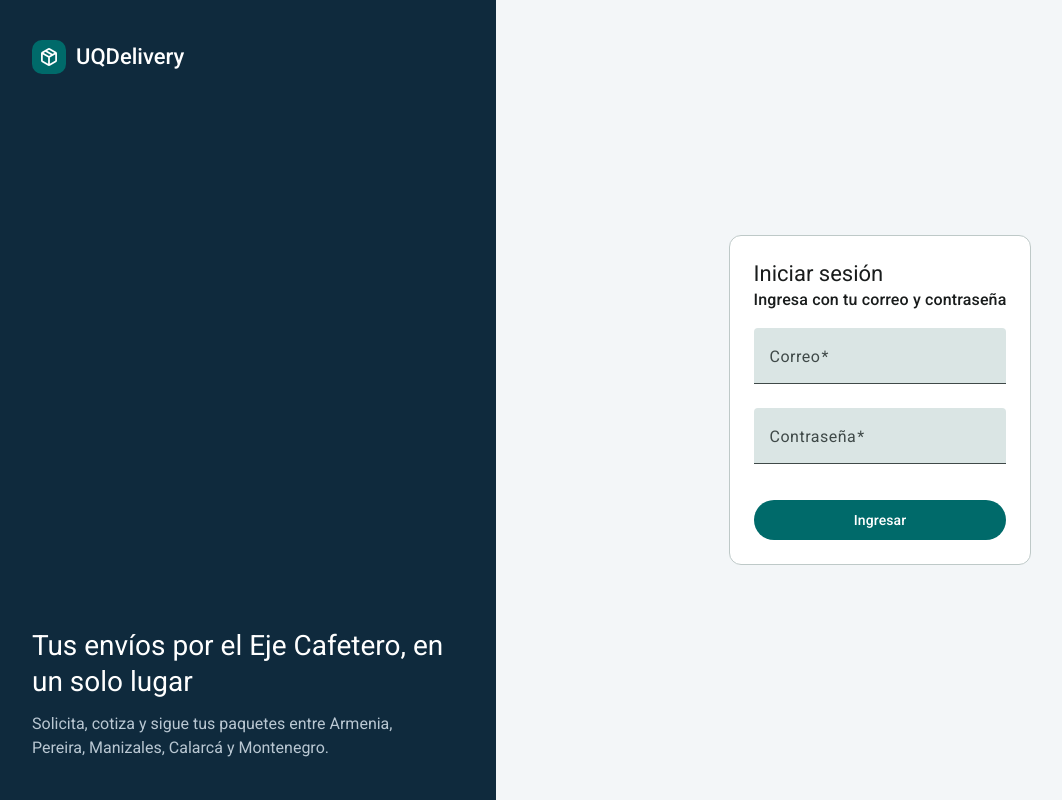
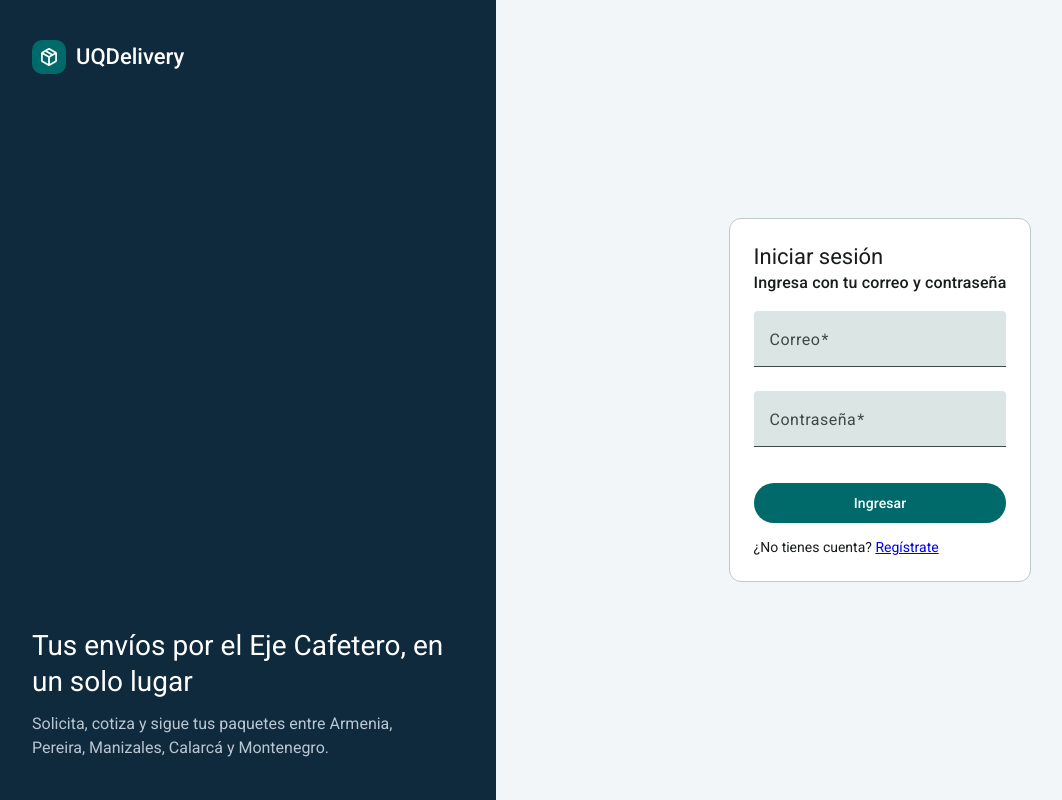
Before and after one commit to Joab-SC/UQDelivery, an Angular app in the folder frontend/: page /login in a window 1280 px wide. Shown: the whole page, without its empty margins (16-1078 px from the left). Built offline with nearby package versions, Linux system fonts and the light colour scheme.

Commit message:
feat: enlaza el inicio de sesión con el registro

```diff
--- a/frontend/src/app/features/auth/pages/login/login.html
+++ b/frontend/src/app/features/auth/pages/login/login.html
@@ -34,5 +34,7 @@
         }
       </button>
     </form>
+
+    <p class="pie">¿No tienes cuenta? <a routerLink="/registro">Regístrate</a></p>
   </mat-card-content>
 </mat-card>
--- a/frontend/src/app/features/auth/pages/login/login.ts
+++ b/frontend/src/app/features/auth/pages/login/login.ts
@@ -1,6 +1,6 @@
 import { Component, inject, signal } from '@angular/core';
 import { FormBuilder, ReactiveFormsModule, Validators } from '@angular/forms';
-import { Router } from '@angular/router';
+import { Router, RouterLink } from '@angular/router';
 import { MatButtonModule } from '@angular/material/button';
 import { MatCardModule } from '@angular/material/card';
 import { MatFormFieldModule } from '@angular/material/form-field';
@@ -15,7 +15,7 @@ import { AuthApiService } from '../../services/auth-api.service';
  * → se guarda la sesión → se va a /app/inicio. Si falla, se muestra el mensaje del back.
  */
 @Component({
-  imports: [ReactiveFormsModule, MatCardModule, MatFormFieldModule, MatInputModule, MatButtonModule, MensajeError],
+  imports: [ReactiveFormsModule, RouterLink, MatCardModule, MatFormFieldModule, MatInputModule, MatButtonModule, MensajeError],
   selector: 'app-login',
   styleUrl: './login.css',
   templateUrl: './login.html',
```
